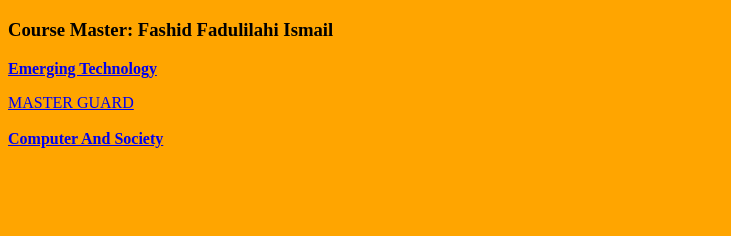
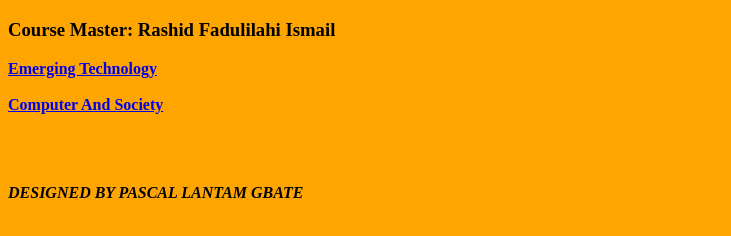
Before and after one commit to cyril-gif/pascal, a plain HTML site: page index.html in a window 1280 px wide. Shown: the part 96-332 px from the top of the page, without its empty margins (0-731 px from the left). Drawn offline with Linux system fonts and the light colour scheme.

Commit message:
Update index.html

```diff
--- a/index.html
+++ b/index.html
@@ -9,12 +9,17 @@
 <h2><center>UBIDS</center></h2>
 
       <h1>Welcome To Computer Science Groups Library</h1>
-<h3>Course Master: <strong>Fashid Fadulilahi Ismail</strong></h3>
+<h3>Course Master: <strong>Rashid Fadulilahi Ismail</strong></h3>
 <strong><a href="https://cyril-gif.github.io/kadri/">Emerging Technology</a></strong>
-	<p></p><a href="https://cyril-gif.github.io/eva-s/">MASTER GUARD</a>
+
 <br></br>
  <strong><a href="skills/about.html1">Computer And Society</a></strong>
+	<br></br>
 
+
+	<br></br>
+<p><strong><em>DESIGNED BY PASCAL LANTAM GBATE</p></strong></em>
+	<br></br>
 </form>
 </div>
 </body>
```
